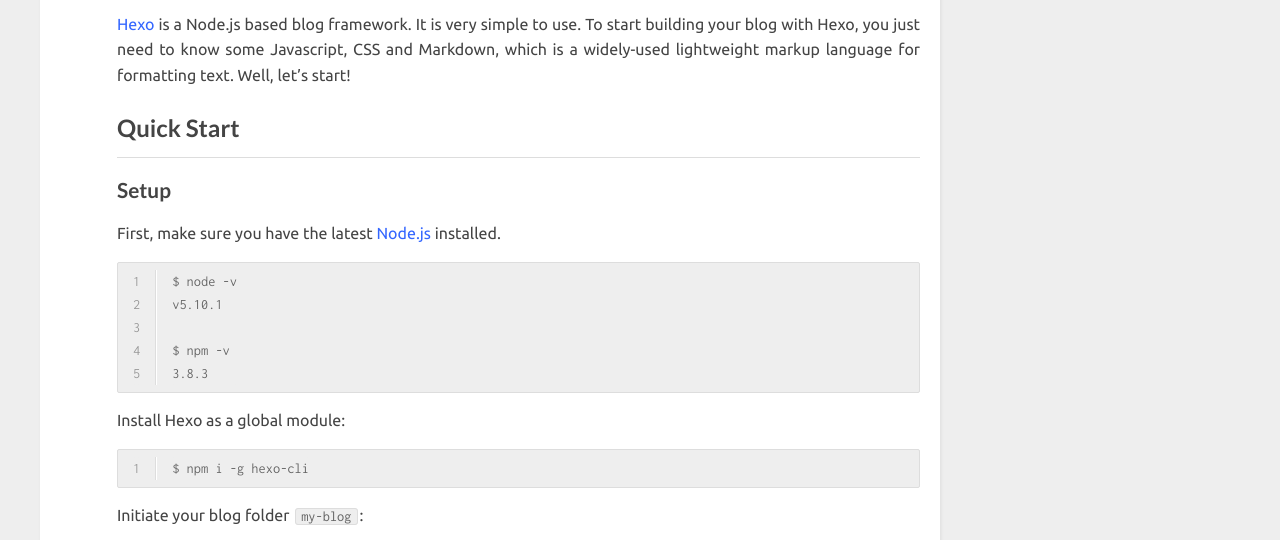
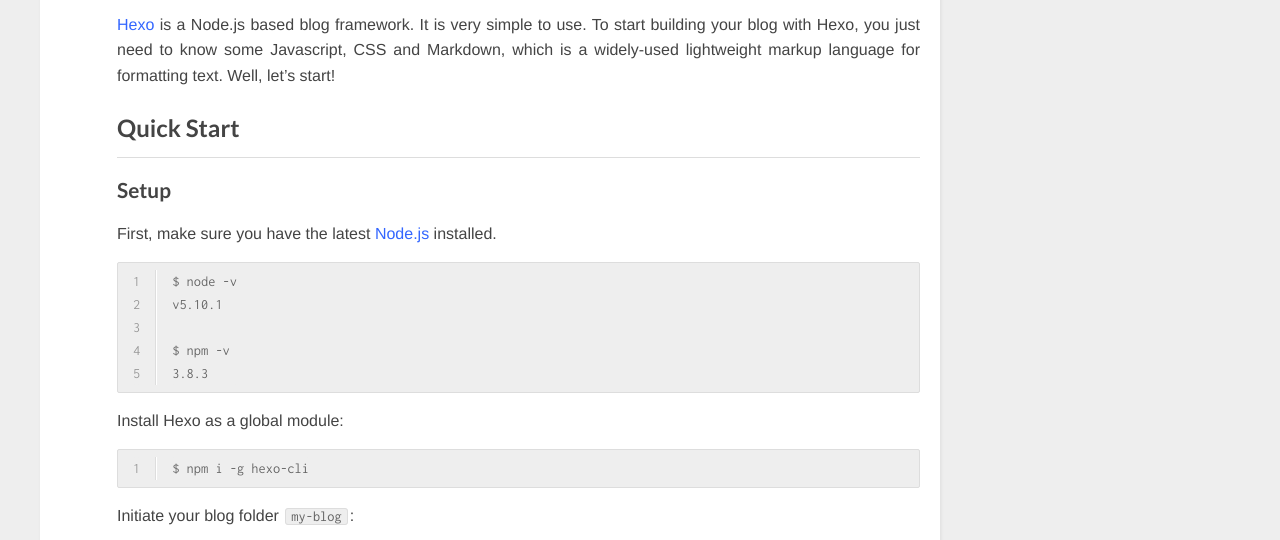
Before and after one commit to ztwang/ztwang.github.io, a plain HTML site: page index.html in a window 1280 px wide. Shown: the part 241-781 px from the top of the page. Drawn offline with nearby package versions, Linux system fonts and the light colour scheme.

Commit message:
Site updated: 2016-05-11 18:31:21

```diff
--- a/css/style.css
+++ b/css/style.css
@@ -14,7 +14,7 @@
 body {
   background: #eee;
   color: #444;
-  font-family: "Ubuntu", "Helvetica Neue", "Helvetica", Arial, sans-serif;
+  font-family: "Helvetica Neue", "Helvetica", Arial, sans-serif;
   font-size: 16px;
   text-shadow: 0 0 1px transparent;
 }
```
